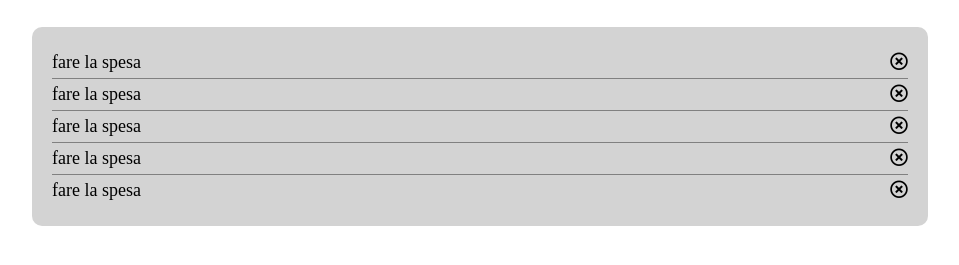
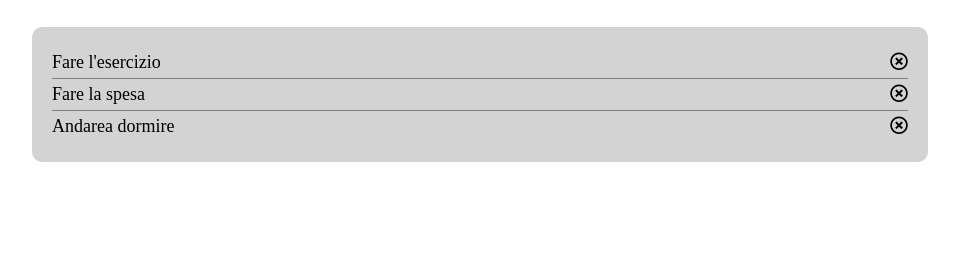
Before and after one commit to dominici94/vue-todolist, a plain HTML site: page index.html in a window 1280 px wide. Shown: the part 529-794 px from the top of the page, without its empty margins (160-1119 px from the left). Drawn offline with nearby package versions, Linux system fonts and the light colour scheme.

Commit message:
milestone 1

```diff
--- a/index.html
+++ b/index.html
@@ -32,11 +32,8 @@
             </div>
             <div class="list-container todos">
                 <ul>
-                    <li><span>fare la spesa</span><i class="far fa-times-circle"></i></li>
-                    <li><span>fare la spesa</span><i class="far fa-times-circle"></i></li>
-                    <li><span>fare la spesa</span><i class="far fa-times-circle"></i></li>
-                    <li><span>fare la spesa</span><i class="far fa-times-circle"></i></li>
-                    <li><span>fare la spesa</span><i class="far fa-times-circle"></i></li>
+                    <li v-for="item in lista"><span :class="item.done? 'barrato' : '' ">{{item.text}}</span><i class="far fa-times-circle"></i></li>
+
                 </ul>
             </div>
 
--- a/script.js
+++ b/script.js
@@ -22,16 +22,16 @@ const app = new Vue({
         lista: [
             // ogni oggetto ha 2 proprietà: testo e fatto
             {
-                text: 'fare l\'esercizio',
+                text: 'Fare l\'esercizio',
                 done: false
             },
             {
-                text: 'fare la spesa',
+                text: 'Fare la spesa',
                 done: false
 
             },
             {
-                text: 'andarea dormire',
+                text: 'Andarea dormire',
                 done: false
             }
         ]
--- a/style.css
+++ b/style.css
@@ -75,3 +75,7 @@ li{
 li:not(:last-child){
     border-bottom: 1px solid gray;
 }
+
+.barrato{
+    text-decoration: line-through;
+}
```
